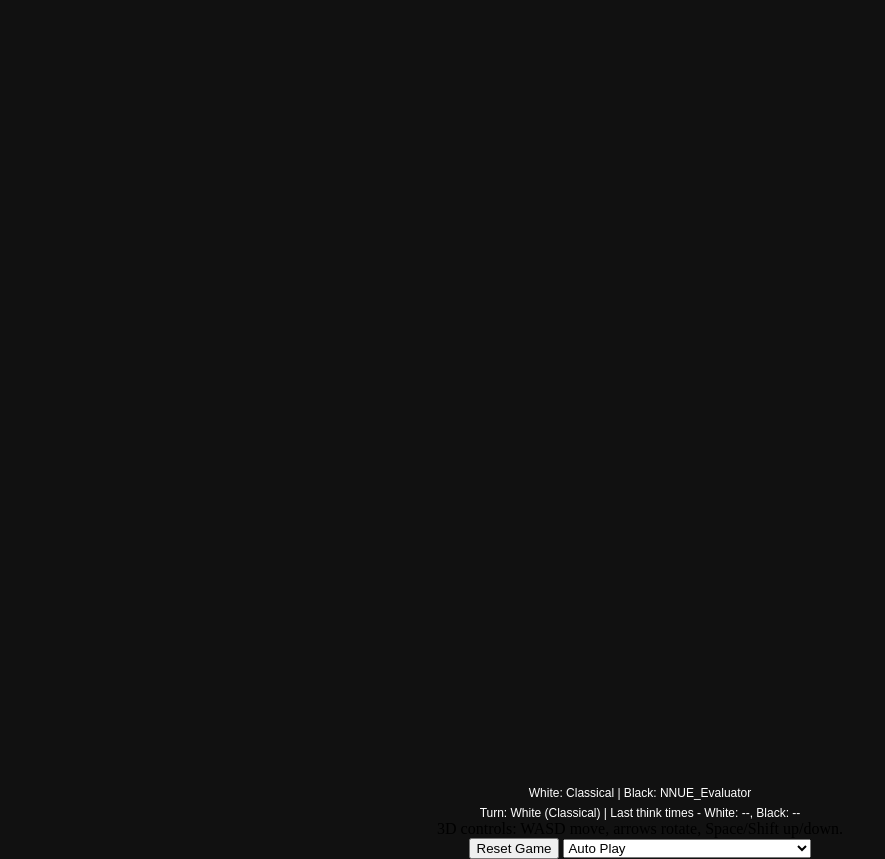
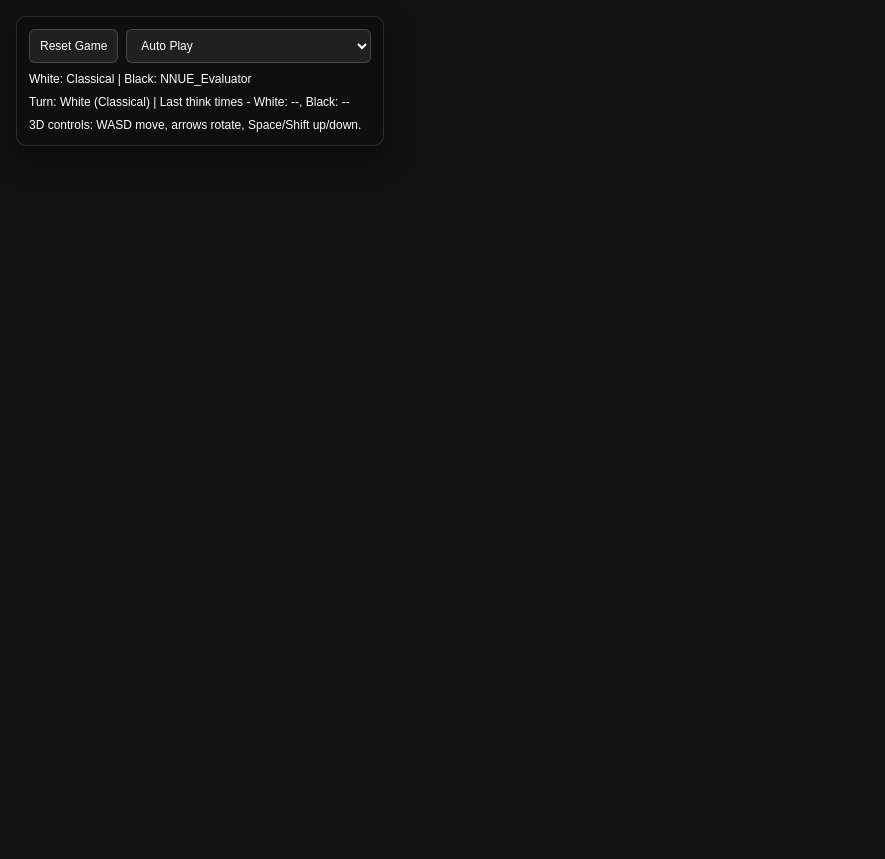
Before and after one commit to dogprogrammer1/engine, a website built with Vite: page index.html in a window 1280 px wide. Shown: the whole page, without its empty margins (0-885 px from the left). After the commit the page ends 800 px from the top, so only its background shows below. Built offline with nearby package versions, Linux system fonts and the light colour scheme; files whose address does not match are found by name.

Commit message:
fix: make gamemode options an overlay

```diff
--- a/index.html
+++ b/index.html
@@ -5,12 +5,17 @@
     <meta name="viewport" content="width=device-width, initial-scale=1.0">
     <title>3D Chess Engine</title>
     <style>
+        :root {
+            color-scheme: dark;
+            font-family: Arial, sans-serif;
+        }
+
         body {
             margin: 0;
-            display: grid;
-            place-items: center;
             min-height: 100vh;
             background: #111;
+            color: white;
+            overflow: hidden;
         }
 
         canvas {
@@ -18,32 +23,78 @@
             cursor: pointer;
         }
 
-        #evalDisplay {
-            color: white;
-            font: 12px Arial, sans-serif;
-            margin-top: 6px;
+        #app {
+            position: relative;
+            min-height: 100vh;
         }
 
-        #sideDisplay {
+        #hud {
+            position: fixed;
+            top: 16px;
+            left: 16px;
+            z-index: 10;
+            display: flex;
+            flex-direction: column;
+            gap: 8px;
+            max-width: min(420px, calc(100vw - 32px));
+            padding: 12px;
+            background: rgba(15, 15, 15, 0.82);
+            border: 1px solid rgba(255, 255, 255, 0.12);
+            border-radius: 10px;
+            backdrop-filter: blur(8px);
+            box-shadow: 0 10px 30px rgba(0, 0, 0, 0.35);
+        }
+
+        #controls {
+            display: flex;
+            flex-wrap: wrap;
+            gap: 8px;
+        }
+
+        #controls button,
+        #controls select {
+            font: 12px Arial, sans-serif;
+            padding: 8px 10px;
+            border-radius: 6px;
+            border: 1px solid rgba(255, 255, 255, 0.18);
+            background: #202020;
             color: white;
+        }
+
+        #statusPanel {
+            display: flex;
+            flex-direction: column;
+            gap: 6px;
             font: 12px Arial, sans-serif;
-            margin-top: 6px;
+        }
+
+        #statusPanel > div {
+            line-height: 1.4;
+            word-break: break-word;
         }
     </style>
 </head>
 <body>
+    <div id="app">
         <canvas id="canvas" aria-label="Chess board"></canvas>
-    <div id="sideDisplay" aria-live="polite">White: Classical | Black: NNUE_Evaluator</div>
-    <div id="evalDisplay" aria-live="polite">Classical eval: 0.00</div>
-    <div id="rendererInfo" aria-live="polite"></div>
+        <div id="hud">
+            <div id="controls">
                 <button id="newGameBtn" aria-label="Start a new game">Reset Game</button>
-    <select id = "gameModeSelect" aria-label="Select game mode">
+                <select id="gameModeSelect" aria-label="Select game mode">
                     <option value="auto">Auto Play</option>
                     <option value="manual">Manual play as white against classical</option>
                     <option value="manualBlack">Manual play as black against classical</option>
                     <option value="manualNNUEWhite">Manual play as white against NNUE</option>
                     <option value="manualNNUEBlack">Manual play as black against NNUE</option>
                 </select>
+            </div>
+            <div id="statusPanel">
+                <div id="sideDisplay" aria-live="polite">White: Classical | Black: NNUE_Evaluator</div>
+                <div id="evalDisplay" aria-live="polite">Classical eval: 0.00</div>
+                <div id="rendererInfo" aria-live="polite"></div>
+            </div>
+        </div>
+    </div>
     <script type="module">
         import Game from "./game.js";
         import Renderer2D from "./renderer/2drenderer.js";
@@ -65,13 +116,9 @@
 
         let game;
 
-        if (USE_3D_RENDERER) {
-            document.body.style.display = "block";
-            document.body.style.overflow = "hidden";
-            rendererInfo.textContent = "3D controls: WASD move, arrows rotate, Space/Shift up/down.";
-        } else {
-            rendererInfo.textContent = "2D renderer active.";
-        }
+        rendererInfo.textContent = USE_3D_RENDERER
+            ? "3D controls: WASD move, arrows rotate, Space/Shift up/down."
+            : "2D renderer active.";
 
         function getPlayerColorForMode(mode) {
             return mode === "manualBlack" || mode === "manualNNUEBlack" ? 1 : 0;
```
Lines whose indentation alone changed are shown as unchanged.
